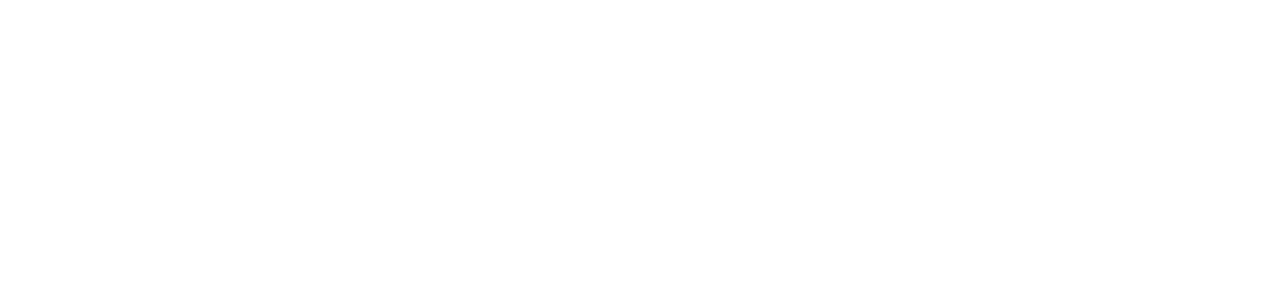
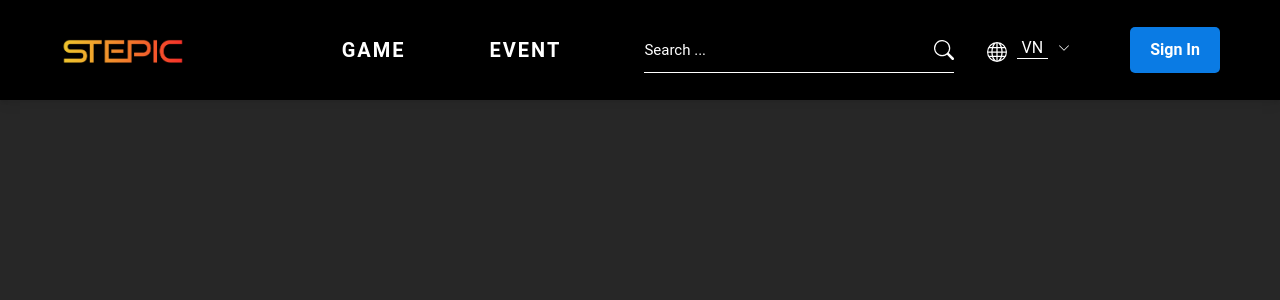
Before and after one commit to tuandat290601/stepic-react, a React (Create React App) app: page / in a window 1280 px wide. Shown: the top 300 px of the page. Built offline with nearby package versions, Linux system fonts and the light colour scheme.

Commit message:
basic navbar

```diff
--- a/package.json
+++ b/package.json
@@ -8,8 +8,10 @@
     "@testing-library/react": "^13.3.0",
     "@testing-library/user-event": "^13.5.0",
     "axios": "^0.27.2",
+    "mdb-react-ui-kit": "^4.0.0",
     "react": "^18.2.0",
     "react-dom": "^18.2.0",
+    "react-flag-icon-css": "^1.0.25",
     "react-icons": "^4.4.0",
     "react-redux": "^8.0.2",
     "react-router-dom": "^6.3.0",
--- a/src/App.jsx
+++ b/src/App.jsx
@@ -1,9 +1,10 @@
 import "./App.sass";
+import { Navbar } from "./components";
 
 
 function App() {
   return <div className="App">
-
+    <Navbar/>
   </div>;
 }
 
--- a/src/App.sass
+++ b/src/App.sass
@@ -7,7 +7,20 @@
 code
   font-family: source-code-pro, Menlo, Monaco, Consolas, 'Courier New',monospace
 
+:root
+  --orange-color: #ff9900
+  --white-color: #fff
+  --red-color: #ef1818
+  --blue-color: #0a7be4
+  --light-dark-color: #272727
+  --dark-color: #000
+
 *
   margin: 0
   padding: 0
   box-sizing: border-box
+
+.App
+  background-color: var(--light-dark-color)
+  width: 100%
+  height: 100vh
--- a/src/components/Navbar/Navbar.jsx
+++ b/src/components/Navbar/Navbar.jsx
@@ -1,8 +1,101 @@
-import React from 'react'
+import React, { useState } from 'react'
+import { Link } from 'react-router-dom'
+
+import {BsSearch, BsGlobe, BsChevronDown, BsPersonFill, BsCartFill} from "react-icons/bs"
+import { MdLogout } from "react-icons/md";
+
+import 'mdb-react-ui-kit/dist/css/mdb.min.css'
+import { MDBIcon } from 'mdb-react-ui-kit';
+
+import "./Navbar.sass"
+import "../../App.sass"
+import { useSelector } from 'react-redux';
+
+const list = [{
+  name: "VN",
+  icon: "vn"
+}, {
+  name: "EN",
+  icon: "gb uk"
+}]
 
 const Navbar = () => {
+
+  const {currentUser} = useSelector(store => store.login)
+
+  const [language, setLanguage] = useState("VN")
+  const [languageList, setLanguageList] = useState(false)
+  const [accountList, setAccountList] = useState(false)
+  console.log(languageList)
   return (
-    <div>Navbar</div>
+    <nav className='navbar'>
+      <div className="logo">
+        <Link to = "/">
+          <img src="/img/logo.png" alt="" />
+        </Link>
+      </div>
+      <ul className="nav-list">
+        <li className='nav-item'>
+          <Link to = "game" className='nav-link'>game</Link>
+        </li>
+        <li className='nav-item'>
+          <Link to = "event" className='nav-link'>event</Link>
+        </li>
+      </ul>
+      <div className="search-container">
+        <input type="text" className='search' placeholder='Search ...' />
+        <div className="search-btn">
+          <BsSearch/>
+        </div>
+      </div>
+      <div className="account-container">
+        <div className="language-container" onClick={()=>setLanguageList(!languageList)}>
+          <div className="language-icon">
+            <BsGlobe/>
+          </div>
+          <div className="current-language" >
+            {language}
+          </div>
+          <div className = {languageList ? "language-icon rotate-180" : "language-icon rotate-0"} >
+            <BsChevronDown/>
+          </div>
+          {languageList ? <ul className="language-sub-list">
+            {list.map((item, index)=>{
+              const {name, icon} = item
+              return <li key={index} onClick={()=>{
+                setLanguage(name)
+                setLanguageList(!languageList)
+              }
+              }>{<MDBIcon flag={icon} />}{name}</li>
+            })}
+          </ul> : null}
+        </div>
+        {currentUser !== "" ? <div className="account" onClick={()=>setAccountList(!accountList)}>
+          <div className="account-avatar">
+            <img src="https://znews-stc.zdn.vn/static/topic/person/justin.jpg" alt="" />
+          </div>
+          <div className = {accountList ? "account-icon rotate-180" : "account-icon rotate-0"}>
+            <BsChevronDown/>
+          </div>
+          {accountList ? <ul className="account-nav-list">
+            <li>
+              <BsPersonFill/>
+              My account
+            </li>
+            <li>
+              <Link to = "payment">
+                <BsCartFill/>
+                My Cart
+              </Link>
+            </li>
+            <li>
+              <MdLogout/>
+              Sign out
+            </li>
+          </ul> : null}
+        </div> : <Link to = "login" className='account link-to-login'>Sign In</Link>}
+      </div>
+    </nav>
   )
 }
 
--- a/src/components/Navbar/Navbar.sass
+++ b/src/components/Navbar/Navbar.sass
@@ -0,0 +1,199 @@
+.navbar
+    width: 100%
+    height: 100px
+    display: flex
+    align-items: center
+    background-color: var(--dark-color)
+    padding: 10px 20px
+
+    .logo
+        width: calc( 100% /12 * 2 )
+        margin: 0
+        text-align: center
+
+        img
+            width: 60%
+
+    .nav-list
+        width: calc( 100% / 12 * 4 )
+        display: flex
+        justify-content: center
+        list-style: none
+        margin-bottom: 0
+
+        .nav-item
+
+        .nav-link
+            color: var(--white-color)
+            text-decoration: none
+            font-size: 20px
+            text-transform: uppercase
+            font-weight: bold
+            padding: 15px 40px
+            border: 2px solid var(--dark-color)
+            letter-spacing: 2px
+            transition: .5s all ease
+
+        .nav-link:hover
+            color: var(--orange-color)
+            border: 2px solid var(--orange-color)
+            border-radius: 10px
+
+    .search-container
+        width: calc( 100% / 12 * 3)
+        border-bottom: 1px solid var(--white-color)
+        position: relative
+
+        .search
+            width: 100%
+            padding: 10px 0
+            font-size: 15px
+            color: var(--white-color)
+            background-color: unset
+            outline: none
+            border: none
+
+        .search::placeholder
+            color: var(--white-color)
+
+        .search-btn
+            position: absolute
+            color: var(--white-color)
+            font-size: 20px
+            top: 5px
+            right: 0
+            cursor: pointer
+
+    .account-container
+        display: flex
+        justify-content: flex-end
+        align-items: center
+        margin-left: 30px
+
+        .language-container
+            color: var(--white-color)
+            display: flex
+            align-items: center
+            justify-content: flex-end
+            position: relative
+            cursor: pointer
+
+            .language-icon
+                cursor: pointer
+                font-size: 20px
+                transition: .5s all ease
+
+            .current-language
+                height: 22px
+                font-size: 16px
+                padding: 0px 5px
+                border-bottom: 1px solid var(--white-color)
+                line-height: 22px
+                margin-bottom: 5px
+                margin-left: 10px
+                margin-right: 10px
+
+            .language-sub-list
+                position: absolute
+                background-color: var(--dark-color)
+                width: 100%
+                top: 100%
+                list-style: none
+                border: 1px solid var(--white-color)
+                border-radius: 5px
+                padding: 0 10px
+                display: flex
+                flex-direction: column
+                li
+                    width: 100%
+                    text-align: center
+                    cursor: pointer
+                    padding: 5px
+                    border-bottom: 1px solid var(--white-color)
+
+                li:last-child
+                    border-bottom: none
+
+                li:hover
+                    color: var(--orange-color)
+                    font-weight: bold
+
+        .account
+            position: relative
+            color: var(--white-color)
+            display: flex
+            justify-content: center
+            align-items: center
+            margin-left: 60px
+            margin-right: 40px
+            cursor: pointer
+
+            .account-avatar
+                width: 40px
+                height: 100%
+
+                img
+                    width: 100%
+                    height: 40px
+                    border-radius: 50%
+
+            .account-icon
+                cursor: pointer
+                transition: .5s all ease
+                margin-left: 10px
+
+            .account-nav-list
+                list-style: none
+                background-color: var(--dark-color)
+                width: 300%
+                position: absolute
+                top: 120%
+                right: -20px
+                padding: 10px 20px
+                border: 1px solid var(--white-color)
+                border-radius: 5px
+
+                li
+
+                    cursor: pointer
+                    padding: 5px
+                    border-bottom: 1px solid var(--white-color)
+
+                    svg
+                        margin-right: 20px
+                        width: 20px
+
+                    a
+                        color: var(--white-color)
+                        text-decoration: none
+
+                    a:hover
+                        color: var(--orange-color)
+                        font-weight: bold
+
+                li:hover
+                    color: var(--orange-color)
+                    font-weight: bold
+
+                li:last-child
+                    border: none
+
+.rotate-0
+    transform: rotateX(0deg)
+    font-size: 12px !important
+    margin-bottom: 4px
+
+.rotate-180
+    transform: rotateX(180deg)
+    font-size: 12px !important
+    margin-bottom: 4px
+
+.link-to-login
+    background-color: var(--blue-color)
+    padding: 10px 20px
+    border-radius: 5px
+    font-weight: bold
+    transition: .3s ease all
+
+.link-to-login:hover
+    background-color: var(--orange-color)
--- a/src/components/SignIn/SignIn.jsx
+++ b/src/components/SignIn/SignIn.jsx
@@ -1,15 +1,19 @@
-import React, { useState } from 'react'
+import React, { useEffect, useState } from 'react'
 import { useDispatch } from 'react-redux'
-import {AiOutlineGooglePlus,  } from "react-icons/ai";
 import {FaGooglePlusG, FaFacebookF } from "react-icons/fa";
 import {setForm} from "../../features/login/loginSlice"
+import axios from 'axios';
 
 import "./SignIn.sass"
 
 const SignIn = () => {
   const dispatch = useDispatch();
-  const [passwordType, setPasswordType] = useState("password")
-  const [confirmType, setConfirmType] = useState("password")
+  const [loginData, setLoginData] = useState([])
+
+  useEffect(()=>{
+    axios.post("https://stepic.herokuapp.com/api/auth/register").then(respone=>setLoginData(respone)).catch(err=>console.log(err))
+  },[])
+
 
   return (
     <form className='login-form'>
@@ -25,7 +29,7 @@
         <button className="login-btn" >
           Login
         </button>
-        <p className='link color-white'>Dont's have an account yet? <span onClick={()=>dispatch(setForm("signup"))}>Sign up</span> or sign in with</p>
+        <p className='link color-white'>Don't have an account yet? <span onClick={()=>dispatch(setForm("signup"))}>Sign up</span> or sign in with</p>
         <div className="signin-btns-container">
           <button className="google">
             <div className="icon">
--- a/src/components/SignIn/SignIn.sass
+++ b/src/components/SignIn/SignIn.sass
@@ -5,7 +5,7 @@
     flex-direction: column
     align-items: center
     border-radius: 10px
-    padding: 30px 40px
+    padding: 30px 40px 60px 40px
 
 .logo
     width: 200px
@@ -40,13 +40,16 @@
             position: absolute
             right: 20px
             top: 27%
+        .hidden:hover
+            cursor: pointer
 .login-btn
     width: calc( 100% - 10px )
-    height: 40px
+    height: 50px
+    color: #fff
+    background-color: #ff9900
+    font-size: 17px
+    font-weight: bold
     margin-top: 5px
-    background-color: #ff9900
-    color: #fff
-    font-weight: bold
     border-radius: 6px
     cursor: pointer
 .link
@@ -72,6 +75,13 @@
     background-color: #ef1818
     border-radius: 6px
 
+    .icon
+        margin-bottom: 2px
+
+    p
+        margin: 0
+        font-weight: bold
+
 .facebook
     display: flex
     justify-content: center
@@ -82,7 +92,12 @@
     background-color: #0a7be4
     border-radius: 6px
 
+    .icon
+        margin-bottom: 2px
+
+    p
+        margin: 0
+        font-weight: bold
 .icon
     font-size: 20px
-    margin-bottom: -3px
     margin-right: 5px
--- a/src/index.jsx
+++ b/src/index.jsx
@@ -14,10 +14,10 @@
     <Provider store={store}>
       <BrowserRouter>
       <Routes>
+        <Route path="login" element = {<Login/>}/>
         <Route path="/" element={<App/>}>
           <Route index element = {<Home/>}/>
         </Route>
-        <Route path="login" element = {<Login/>}/>
         <Route path = "game" element = {<Game/>}>
           <Route path = ":id" element = {<GameDetail/>}/>
         </Route>
--- a/src/pages/Login/Login.sass
+++ b/src/pages/Login/Login.sass
@@ -1,3 +1,4 @@
+
 .login
     width: 100%
     height: 100vh
@@ -20,6 +21,7 @@
     h5
         margin-top: -2px
         margin-left: 10px
+        margin-bottom: 0
 
 .back-btn:hover
     color: #ff9900
```
Also changed, not shown: 1 other file (tests, documents, lock files or other folders).
